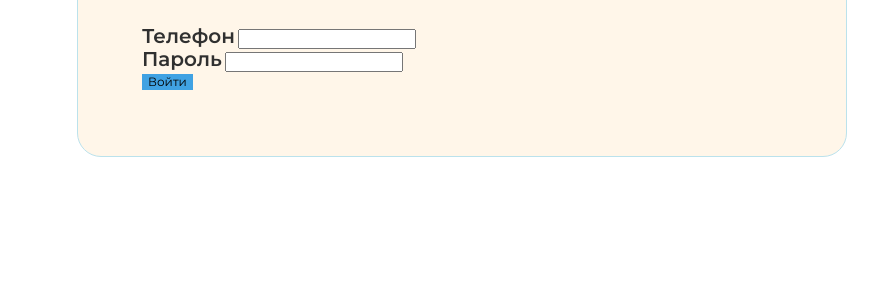
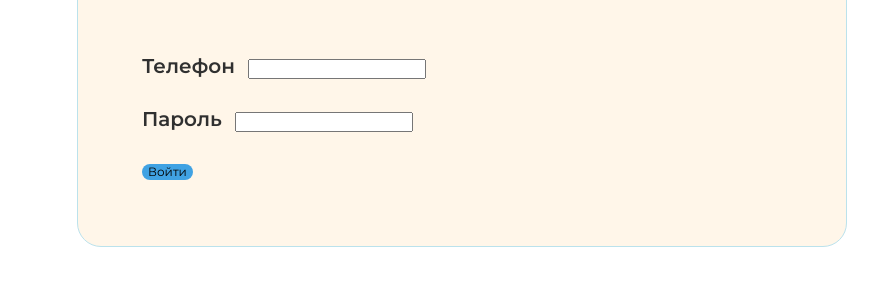
Before and after one commit to BalakinaJulia/mathkid.ru, a website: page login.html in a window 1280 px wide. Shown: the part 375-660 px from the top of the page, without its empty margins (178-1056 px from the left). Drawn offline with Linux system fonts and the light colour scheme; files whose address does not match are found by name.

Commit message:
Update login.css

```diff
--- a/css/login.css
+++ b/css/login.css
@@ -1,4 +1,4 @@
-body{
+ body{
     font-family: "Montserrat", sans-serif;
     font-weight: 400;
     font-size: 12px;
@@ -60,6 +60,16 @@ body{
 }
 .form-check-input {
     color: #40A2E3;
+}
+.form-label{
+    margin: 0 10px 0 0;
+}
+.mb-3 {
+    margin: 30px 0;
+}
+.btn-primary{
+    border-radius: 60px;
+    max-width: 600px;
 }
 .btn-primary:default, .btn-primary:active, .btn-primary:visited {
     background-color: #40A2E3 !important;
```
